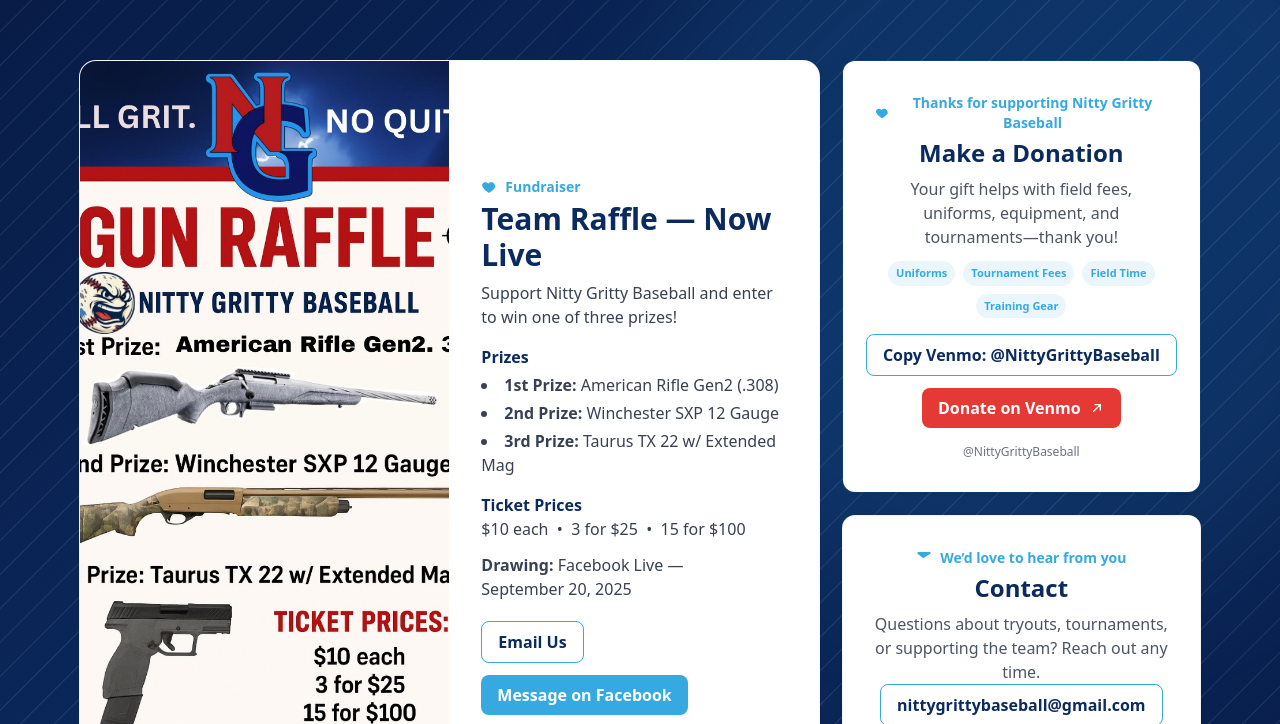
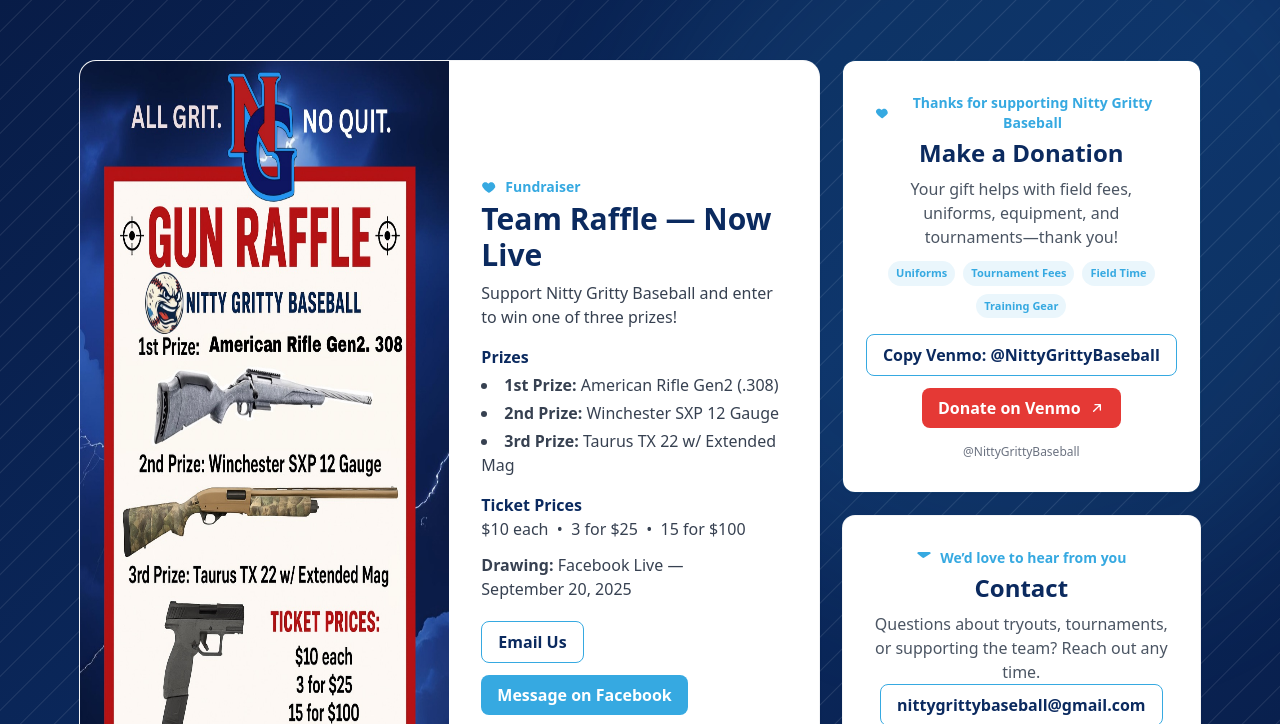
Before and after one commit to Chasehun5/nittygrittybaseball, a website: page index.html in a window 1280 px wide. Shown: the part 610-1334 px from the top of the page. Drawn offline with nearby package versions, Linux system fonts and the light colour scheme; files that its build step writes are made by us from their sources.

Commit message:
Update index.html

```diff
--- a/index.html
+++ b/index.html
@@ -238,7 +238,7 @@
                class="order-1 md:col-span-2 md:row-span-2 rounded-2xl bg-white shadow ring-1 ring-gray-100 overflow-hidden h-full">
         <div class="grid md:grid-cols-2 gap-0 h-full">
           <div class="relative">
-            <img src="raffle_ng.jpeg" alt="Nitty Gritty Baseball — Raffle flyer" class="w-full h-full object-cover">
+            <img src="raffle_ng.jpeg" alt="Nitty Gritty Baseball — Raffle flyer" class="w-full h-full object-fill">
           </div>
           <div class="p-6 md:p-8 flex flex-col justify-center">
             <span class="inline-flex items-center gap-2 text-skybolt font-semibold text-sm">
```
